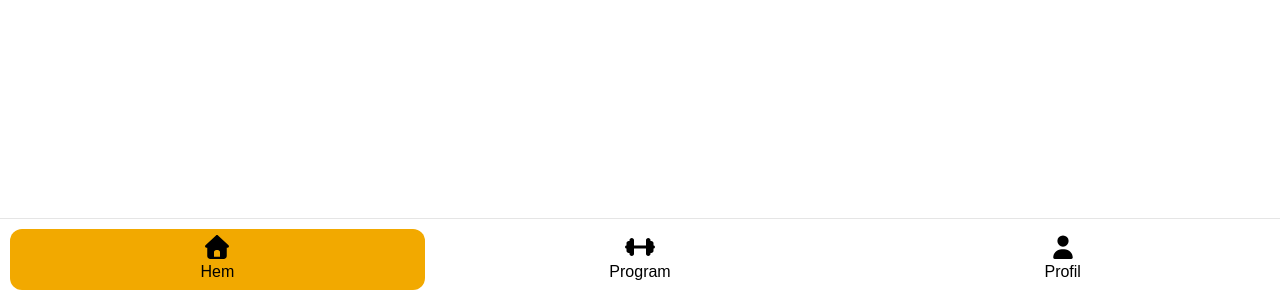
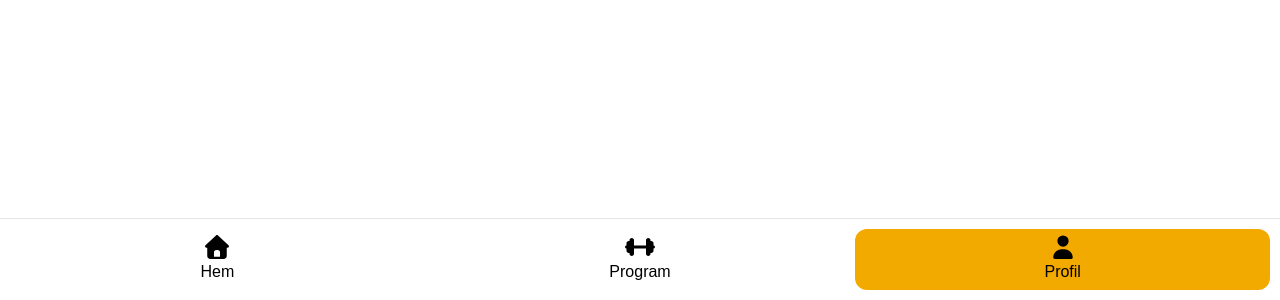
Before and after one commit to SEP400-Group-1/senior-fitness-app, a Vue app: page /profile in a window 1280 px wide. Shown: the part 500-800 px from the top of the page. Built offline with nearby package versions, Linux system fonts and the light colour scheme; a web font is replaced by a local one.

Commit message:
set up router

```diff
--- a/package.json
+++ b/package.json
@@ -20,7 +20,8 @@
     "@fortawesome/vue-fontawesome": "^3.3.3",
     "@tailwindcss/vite": "^4.3.3",
     "tailwindcss": "^4.3.3",
-    "vue": "^3.5.42"
+    "vue": "^3.5.42",
+    "vue-router": "^5.4.0"
   },
   "devDependencies": {
     "@eslint/css": "^2.0.1",
--- a/src/components/MobileNav.vue
+++ b/src/components/MobileNav.vue
@@ -1,28 +1,30 @@
 <script setup>
+import { useRoute } from 'vue-router'
+
+const route = useRoute()
+
+function isActive(...validRoutes) {
+  return validRoutes.includes(route.name)
+}
 </script>
 
+<template>
+  <nav class="mobile-nav">
+    <RouterLink to="/" class="mobile-nav-item" :class="{ active: isActive('home') }">
+      <font-awesome-icon icon="fa-solid fa-home" size="xl" fixed-width />
+      <span class="mobile-nav-item-label">Hem</span>
+    </RouterLink>
 
-<template>
-  <div class="mobile-nav">
-    <div class="mobile-nav-item" id="active">
-      <a href="#">
-        <font-awesome-icon icon="fa-solid fa-home" size="xl" />
-        <span class="mobile-nav-item-label">Hem</span>
-      </a>
-    </div>
-    <div class="mobile-nav-item active">
-      <a href="#">
-        <font-awesome-icon icon="fa-solid fa-dumbbell" size="xl" />
-        <span class="mobile-nav-item-label">Program</span>
-      </a>
-    </div>
-    <div class="mobile-nav-item active">
-      <a href="#">
-        <font-awesome-icon icon="fa-solid fa-user" size="xl" />
-        <span class="mobile-nav-item-label">Profil</span>
-      </a>
-    </div>
-  </div>
+    <RouterLink to="/programs" class="mobile-nav-item" :class="{ active: isActive('programs') }">
+      <font-awesome-icon icon="fa-solid fa-dumbbell" size="xl" fixed-width />
+      <span class="mobile-nav-item-label">Program</span>
+    </RouterLink>
+
+    <RouterLink to="/profile" class="mobile-nav-item" :class="{ active: isActive('profile') }">
+      <font-awesome-icon icon="fa-solid fa-user" size="xl" fixed-width />
+      <span class="mobile-nav-item-label">Profil</span>
+    </RouterLink>
+  </nav>
 </template>
 
 <style scoped>
@@ -49,10 +51,12 @@
 
 .mobile-nav-item {
   flex: 1;
+  height: 100%;
   text-align: center;
   padding: 6px;
   font-family: "Zen Maru Gothic", sans-serif;
   font-size: 16px;
+  border-radius: 12px;
 }
 
 .mobile-nav-item a {
@@ -63,9 +67,8 @@
   display: block;
 }
 
-#active {
+.active {
   background-color: #F2A900;
-  border-radius: 12px
 }
 
 </style>
--- a/src/main.js
+++ b/src/main.js
@@ -1,4 +1,5 @@
 import { createApp } from 'vue'
+import router from './router'
 import App from './App.vue'
 import './assets/main.css'
 
@@ -10,5 +11,6 @@ import { faGithub } from '@fortawesome/free-brands-svg-icons'
 
 library.add(faUser, faHouse, faGithub, faDumbbell)
 createApp(App)
+  .use(router)
   .component('font-awesome-icon', FontAwesomeIcon)
   .mount('#app')
--- /dev/null
+++ b/src/router/index.js
@@ -0,0 +1,21 @@
+import { createRouter, createWebHistory } from 'vue-router'
+import HomeView from '../views/HomeView.vue';
+import ProfileView from '../views/ProfileView.vue'
+import ProgramsView from '../views/ProgramsView.vue'
+
+const router = createRouter({
+  history: createWebHistory(import.meta.env.BASE_URL),
+  routes: [
+    { path: '/', name: 'home', component: HomeView },
+    { path: '/profile', name: 'profile', component: ProfileView },
+    { path: '/programs', name: 'programs', component: ProgramsView },
+
+    {
+      path: '/:pathMatch(.*)*',
+      name: 'not-found',
+      component: () => import('../views/NotFoundView.vue'),
+    },
+  ],
+})
+
+export default router
--- /dev/null
+++ b/src/views/HomeView.vue
@@ -0,0 +1,9 @@
+<script stup>
+
+</script>
+
+<template>
+
+</template>
+
+<style scoped></style>
--- /dev/null
+++ b/src/views/NotFoundView.vue
@@ -0,0 +1,24 @@
+<script setup>
+</script>
+
+
+<template>
+  <div class="not-found-div">
+    <h2>404: Page not found</h2>
+  </div>
+</template>
+
+<style scoped>
+.not-found-div {
+  width: 100%;
+  margin: 0 auto;
+  padding: 20px;
+  margin-top: 50vh;
+}
+
+h2 {
+  width: 100%;
+  margin: 0 auto;
+  text-align: center;
+}
+</style>
--- /dev/null
+++ b/src/views/ProfileView.vue
@@ -0,0 +1,9 @@
+<script stup>
+
+</script>
+
+<template>
+
+</template>
+
+<style scoped></style>
--- /dev/null
+++ b/src/views/ProgramsView.vue
@@ -0,0 +1,9 @@
+<script stup>
+
+</script>
+
+<template>
+
+</template>
+
+<style scoped></style>
```
Also changed, not shown: src/App.vue (+7 -0 lines), 1 other file (tests, documents, lock files or other folders).
